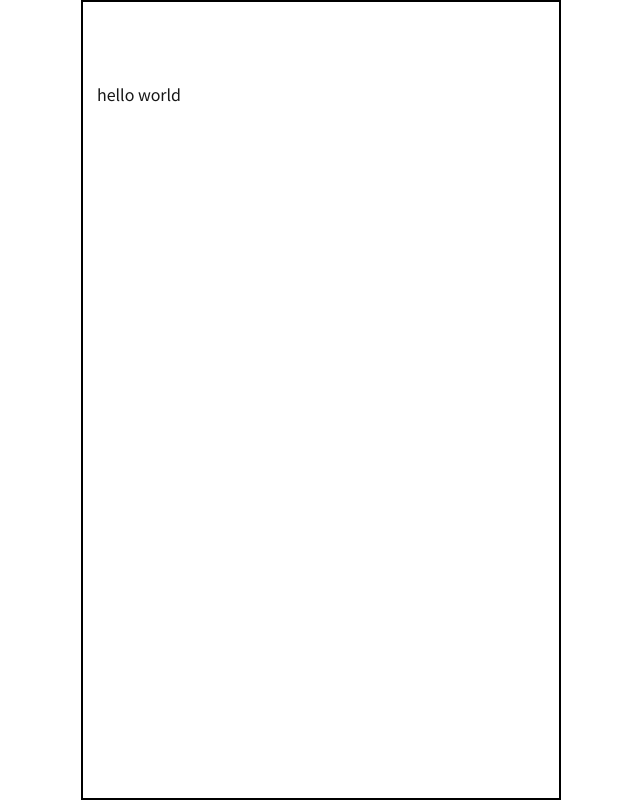
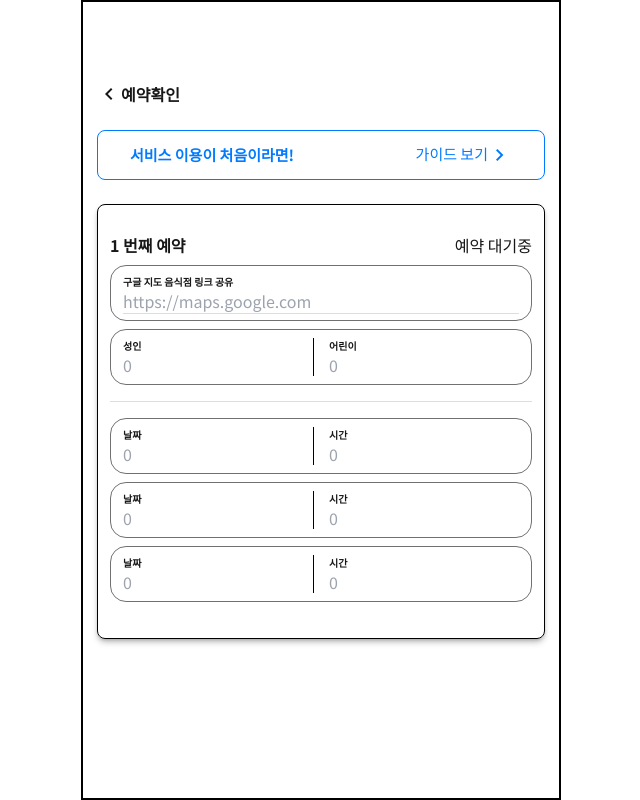
Before and after one commit to hansolc/j-reservation, a Next.js app: page /reservation in a window 1280 px wide. Shown: the whole page, without its empty margins (319-959 px from the left). Built offline with nearby package versions, Linux system fonts and the light colour scheme.

Commit message:
add reservation page, make Form component with composition pattern

```diff
--- a/src/app/(user)/reservation/page.tsx
+++ b/src/app/(user)/reservation/page.tsx
@@ -1,10 +1,18 @@
 import Section from "@/components/common/section";
+import FirstUserBanner from "@/components/user/FirstUserBanner";
+import Goback from "@/components/user/GoBack";
+import ReservationForm from "@/components/user/reservation/ReservationForm";
 import React from "react";
 
 const ReservationPage = () => {
   return (
     <Section>
-      <Section.Text>hello world</Section.Text>
+      <div className="flex items-center font-bold">
+        <Goback />
+        예약확인
+      </div>
+      <FirstUserBanner />
+      <ReservationForm />
     </Section>
   );
 };
--- a/src/app/globals.css
+++ b/src/app/globals.css
@@ -45,6 +45,14 @@ body {
   }
 }
 
+@layer common {
+  .global-section {
+    >:not(:first-child) {
+      margin-top: 1.5rem;
+    }
+  }
+}
+
 
 @layer utilities {
   .text-balance {
--- /dev/null
+++ b/src/components/common/form/index.tsx
@@ -0,0 +1,95 @@
+import React, { ReactNode } from "react";
+import cls from "classnames";
+
+interface FormProps extends React.FormHTMLAttributes<HTMLFormElement> {
+  children: ReactNode;
+}
+
+interface FormHeaderProps {
+  children: ReactNode;
+}
+
+interface FormFieldContainerProps {
+  children: ReactNode;
+  multiple?: boolean;
+}
+
+interface FormInputProps extends React.InputHTMLAttributes<HTMLInputElement> {
+  label: string;
+  type: "link" | "adults" | "kids";
+  placeholder?: string;
+  className?: string;
+  seperate?: boolean;
+}
+
+// ***research
+type FormComponentType = React.FunctionComponent<FormProps> & {
+  Header: React.FunctionComponent<FormHeaderProps>;
+  Input: React.FunctionComponent<FormInputProps>;
+  FieldContainer: React.FunctionComponent<FormFieldContainerProps>;
+};
+
+const Form: FormComponentType = ({ children }: FormProps) => {
+  return (
+    <form
+      action=""
+      className="border rounded-lg px-3 py-7 shadow-md shadow-[#00000040]"
+    >
+      {children}
+    </form>
+  );
+};
+
+const FormHeader = ({ children }: FormHeaderProps) => {
+  return <div className="flex justify-between">{children}</div>;
+};
+
+const FormInput = ({
+  label,
+  type,
+  placeholder,
+  seperate,
+  ...rest
+}: FormInputProps) => {
+  return (
+    <div
+      className={cls({
+        "border-r mr-[15px]": seperate,
+      })}
+    >
+      <p className="text-[10px] font-bold">{label}</p>
+      <input
+        className={cls("w-full", {
+          "border-b border-[#DDDDDD]": type === "link",
+        })}
+        type={type}
+        placeholder={placeholder}
+        {...rest}
+      />
+    </div>
+  );
+};
+
+const FormFieldContainer = ({
+  children,
+  multiple = false,
+}: FormFieldContainerProps) => {
+  return (
+    <div
+      className={cls(
+        "border border-[#717171] rounded-2xl h-14 px-3 py-2 my-2",
+        {
+          "flex ": multiple,
+        }
+      )}
+    >
+      {children}
+    </div>
+  );
+};
+
+Form.Header = FormHeader;
+Form.Input = FormInput;
+Form.FieldContainer = FormFieldContainer;
+
+export default Form;
--- a/src/components/common/section/index.tsx
+++ b/src/components/common/section/index.tsx
@@ -14,7 +14,11 @@ interface SectionTextProps {
 }
 
 const Section = ({ children, ...rest }: SectionProps) => {
-  return <section {...rest}>{children}</section>;
+  return (
+    <section className="global-section" {...rest}>
+      {children}
+    </section>
+  );
 };
 
 const SectionText = ({
--- /dev/null
+++ b/src/components/user/FirstUserBanner.tsx
@@ -0,0 +1,14 @@
+import React from "react";
+
+const FirstUserBanner = () => {
+  return (
+    <div className="border border-primary h-[50px] flex justify-between items-center px-8 rounded-lg text-primary text-[15px]">
+      <span className="font-bold">서비스 이용이 처음이라면!</span>
+      <div className="flex">
+        가이드 보기 <span className="material-symbols-outlined">&#xe315;</span>
+      </div>
+    </div>
+  );
+};
+
+export default FirstUserBanner;
--- /dev/null
+++ b/src/components/user/reservation/ReservationForm.tsx
@@ -0,0 +1,37 @@
+"use client";
+
+import Form from "@/components/common/form";
+import React from "react";
+
+const ReservationForm = () => {
+  return (
+    <Form>
+      <Form.Header>
+        <p className="font-bold">1 번째 예약</p>
+        <div>예약 대기중</div>
+      </Form.Header>
+      <Form.FieldContainer>
+        <Form.Input
+          label="구글 지도 음식점 링크 공유"
+          type="link"
+          placeholder="https://maps.google.com"
+        ></Form.Input>
+      </Form.FieldContainer>
+      <Form.FieldContainer multiple>
+        <Form.Input label="성인" type="adults" placeholder="0" seperate />
+        <Form.Input label="어린이" type="kids" placeholder="0" />
+      </Form.FieldContainer>
+      <hr className="border-[#DDDDDD] my-4" />
+      {[1, 2, 3].map((d) => {
+        return (
+          <Form.FieldContainer multiple key={`temp_${d}`}>
+            <Form.Input label="날짜" type="adults" placeholder="0" seperate />
+            <Form.Input label="시간" type="kids" placeholder="0" />
+          </Form.FieldContainer>
+        );
+      })}
+    </Form>
+  );
+};
+
+export default ReservationForm;
--- /dev/null
+++ b/src/components/user/reservation/useReservation.ts
@@ -0,0 +1,11 @@
+"use client";
+
+import React from 'react'
+
+const useReservation = () => {
+
+  return (
+  )
+}
+
+export default useReservation
```
Also changed, not shown: src/api/index.ts (added, +8 -0 lines).
